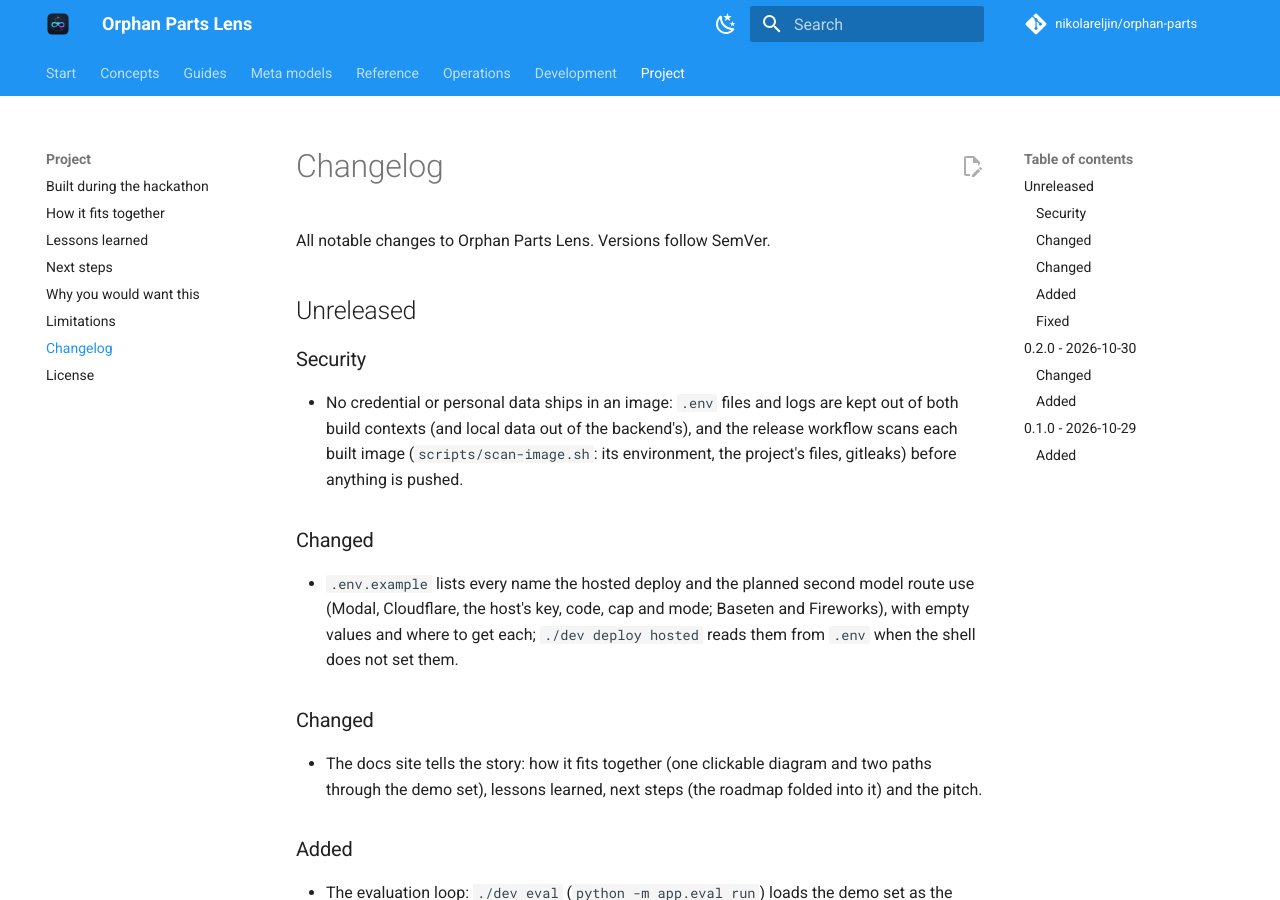
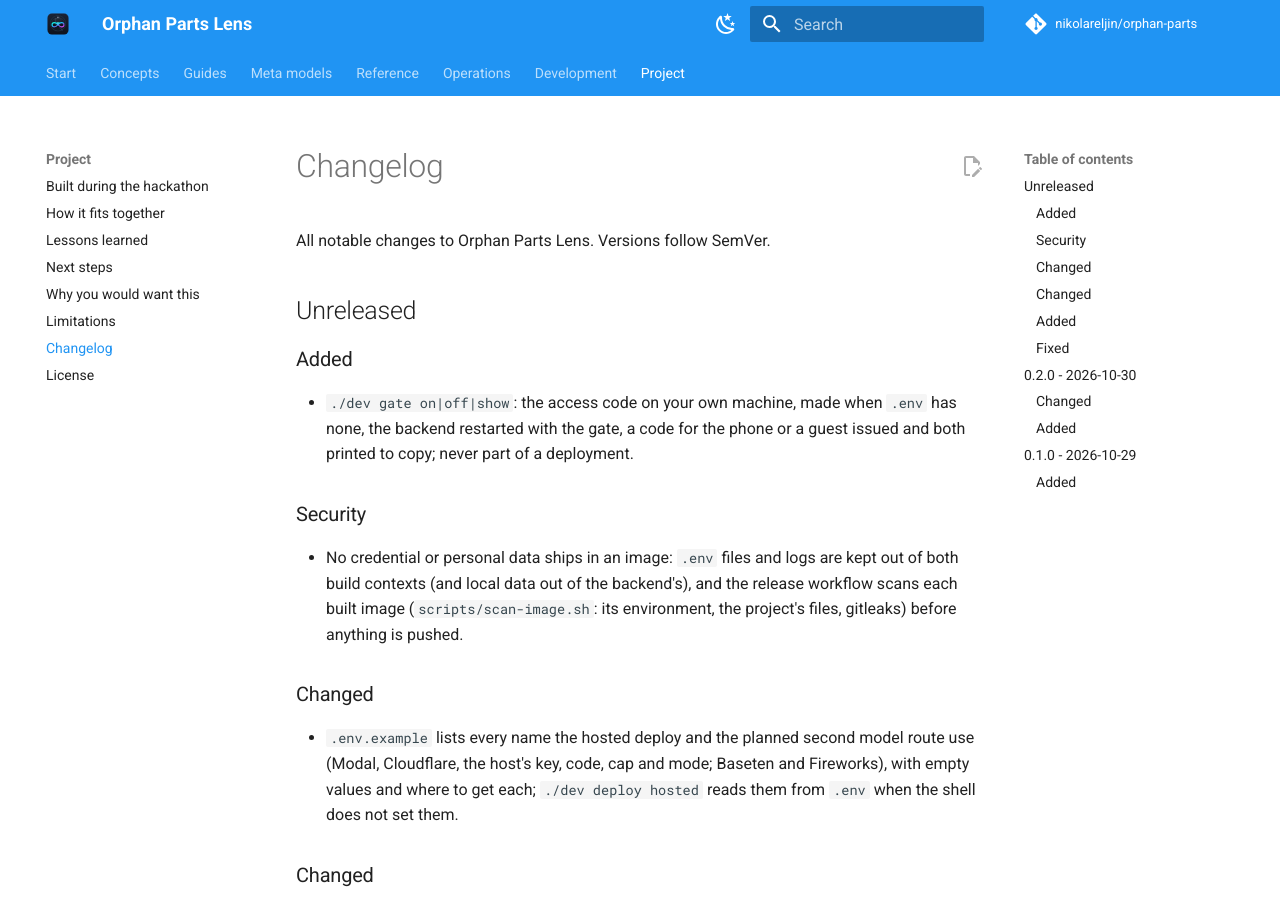
Before and after one commit to nikolareljin/orphan-parts, an MkDocs documentation site: the page built from docs/project/changelog.md, in a window 1280 px wide and 900 px high. Built offline with MkDocs 1.6.1 and Material for MkDocs 9.7.7, drawn with Linux system fonts in a browser that asks for light colours; comment, search, counter and statistics services are not loaded.

Commit message:
feat(dev): the gate on this machine with one command, the codes printed to copy

```diff
--- a/CHANGELOG.md
+++ b/CHANGELOG.md
@@ -3,6 +3,9 @@
 All notable changes to Orphan Parts Lens. Versions follow SemVer.
 
 ## Unreleased
+
+### Added
+- `./dev gate on|off|show`: the access code on your own machine, made when `.env` has none, the backend restarted with the gate, a code for the phone or a guest issued and both printed to copy; never part of a deployment.
 
 ### Security
 - No credential or personal data ships in an image: `.env` files and logs are kept out of both build contexts (and local data out of the backend's), and the release workflow scans each built image (`scripts/scan-image.sh`: its environment, the project's files, gitleaks) before anything is pushed.
```
Also changed, not shown: JUDGES.md (+2 -0 lines), docs/reference/cli.md (+1 -0 lines), 3 other files.
